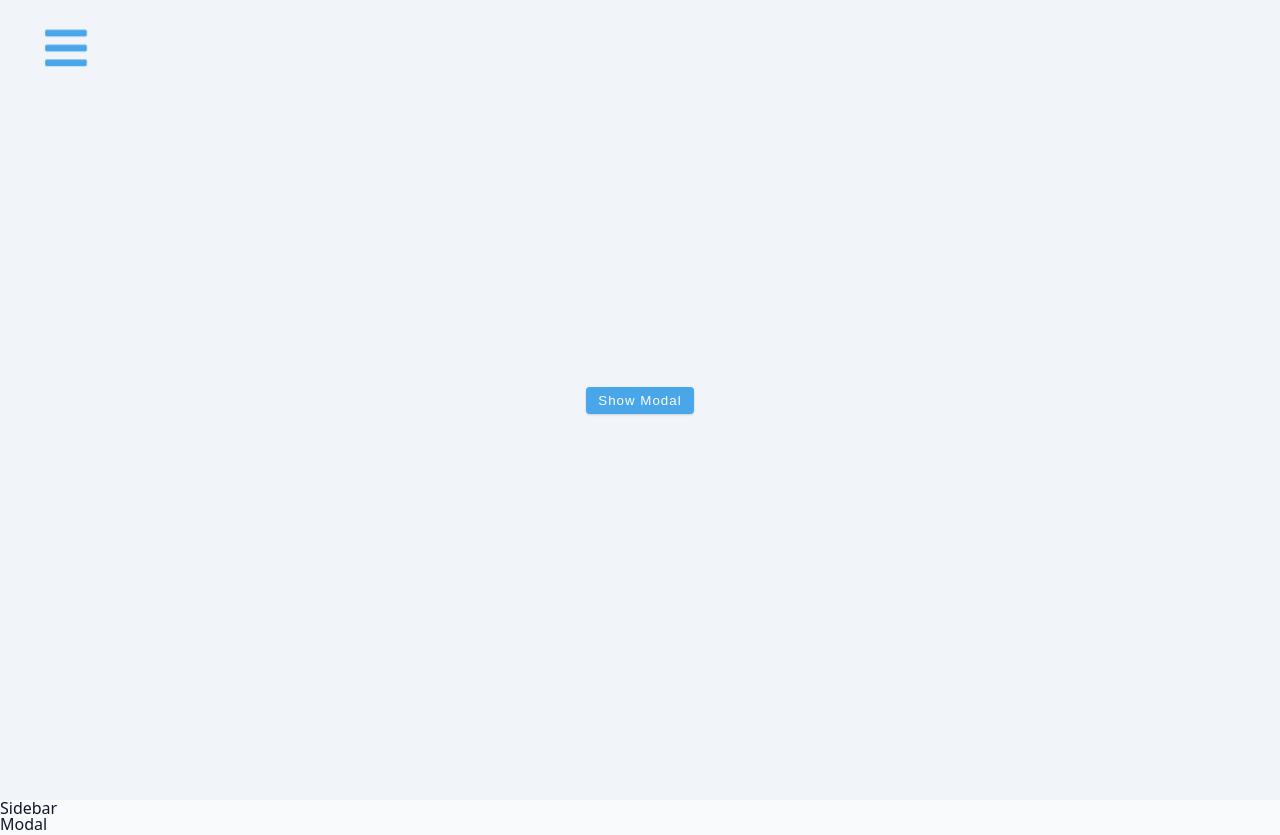
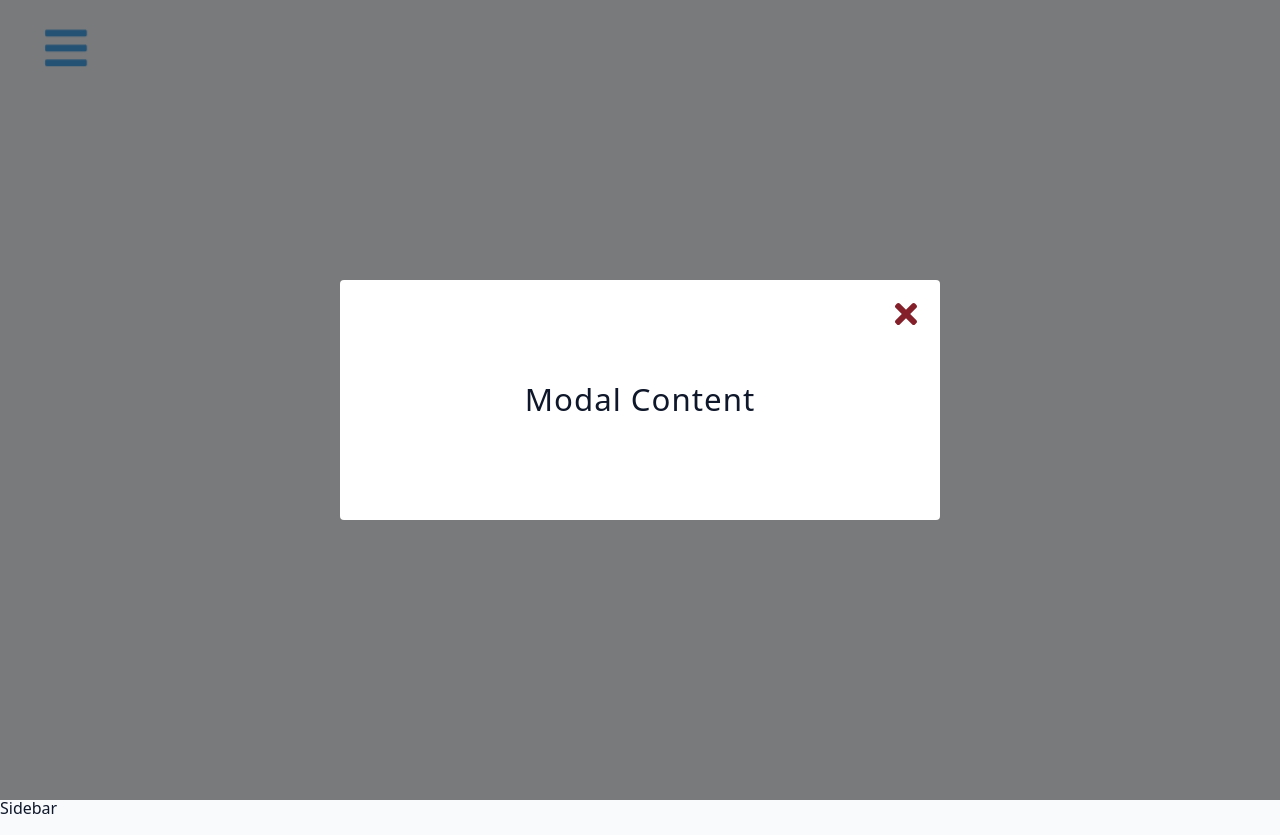
Before and after one commit to akolle/sidebar-modal, a React (Vite) app: page / in a window 1280 px wide. Both pictures are taken after a click on the button "Show Modal". Built offline with nearby package versions, Linux system fonts and the light colour scheme.

Commit message:
add modal logic with css

```diff
--- a/src/Home.jsx
+++ b/src/Home.jsx
@@ -3,7 +3,7 @@ import { FaBars } from 'react-icons/fa'
 
 const Home = () => {
   const { openSidebar, openModal } = useGlobalContext()
-  console.log(openSidebar)
+
   return (
     <main>
       <button onClick={openSidebar} className="sidebar-toggle">
--- a/src/Modal.jsx
+++ b/src/Modal.jsx
@@ -1,4 +1,17 @@
+import { useGlobalContext } from './context'
+import { FaTimes } from 'react-icons/fa'
+
 const Modal = () => {
-  return <div>Modal</div>
+  const { isModalOpen, closeModal } = useGlobalContext()
+  return (
+    <div className={isModalOpen ? 'modal-overlay show-modal' : 'modal-overlay'}>
+      <div className="modal-container">
+        <h3>modal content</h3>
+        <button className="close-modal-btn" onClick={closeModal}>
+          <FaTimes />
+        </button>
+      </div>
+    </div>
+  )
 }
 export default Modal
--- a/src/index.css
+++ b/src/index.css
@@ -289,3 +289,51 @@ main {
     transform: scale(1);
   }
 }
+/* =================
+Modal
+================= */
+
+.modal-overlay {
+  position: fixed;
+  top: 0;
+  left: 0;
+  width: 100%;
+  height: 100%;
+  background: rgba(0, 0, 0, 0.5);
+  display: grid;
+  place-items: center;
+  z-index: -1;
+  visibility: hidden;
+  opacity: 0;
+}
+
+.show-modal {
+  opacity: 1;
+  visibility: visible;
+  z-index: 10;
+  transition-property: opacity;
+  transition-duration: 2s;
+}
+
+.modal-container {
+  background: var(--white);
+  width: 90vw;
+  height: 30vh;
+  border-radius: var(--borderRadius);
+  max-width: var(--fixed-width);
+  text-align: center;
+  display: grid;
+  place-items: center;
+  position: relative;
+}
+
+.close-modal-btn {
+  position: absolute;
+  top: 1rem;
+  right: 1rem;
+  font-size: 2rem;
+  background: transparent;
+  border-color: transparent;
+  cursor: pointer;
+  color: var(--red-dark);
+}
```
